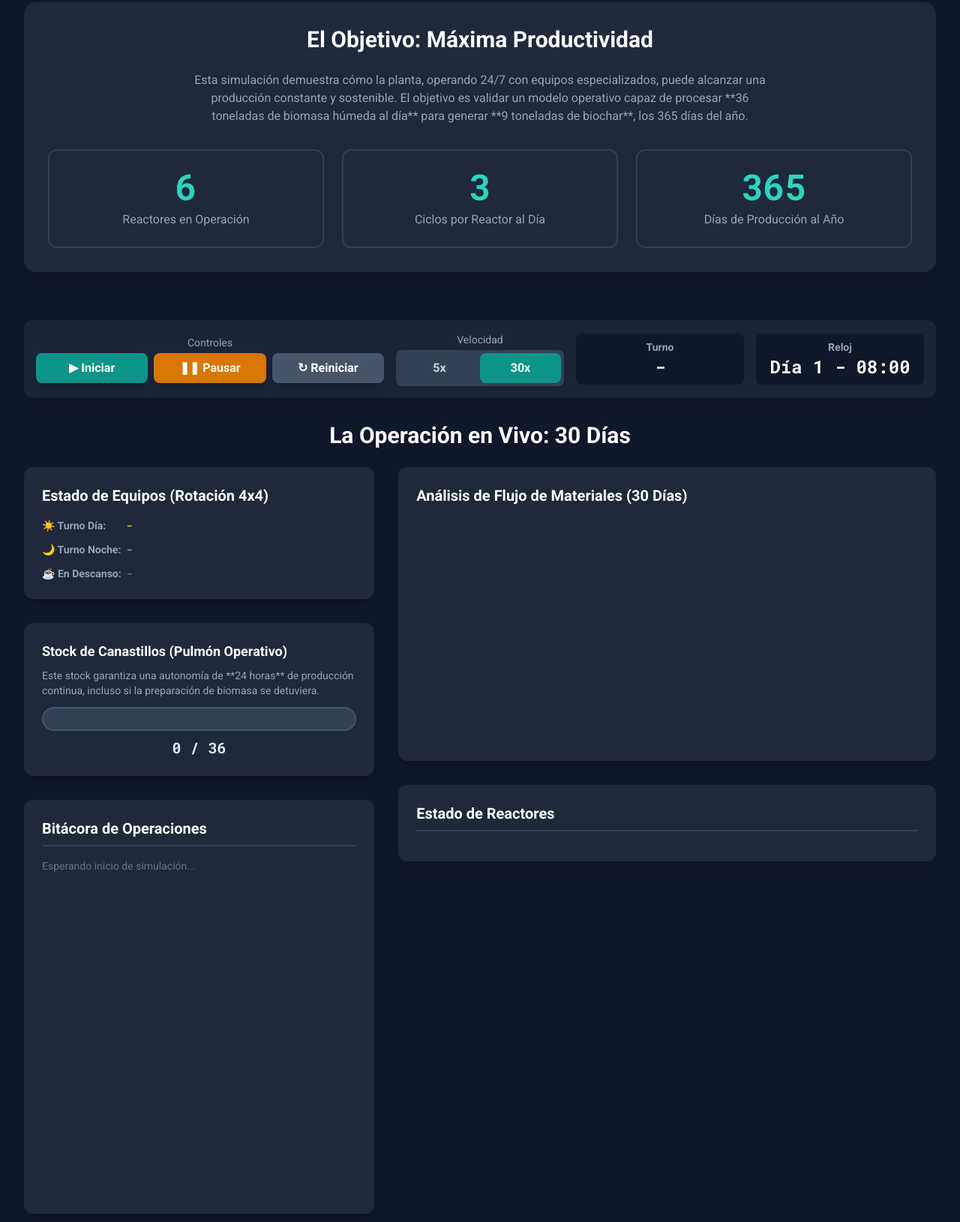
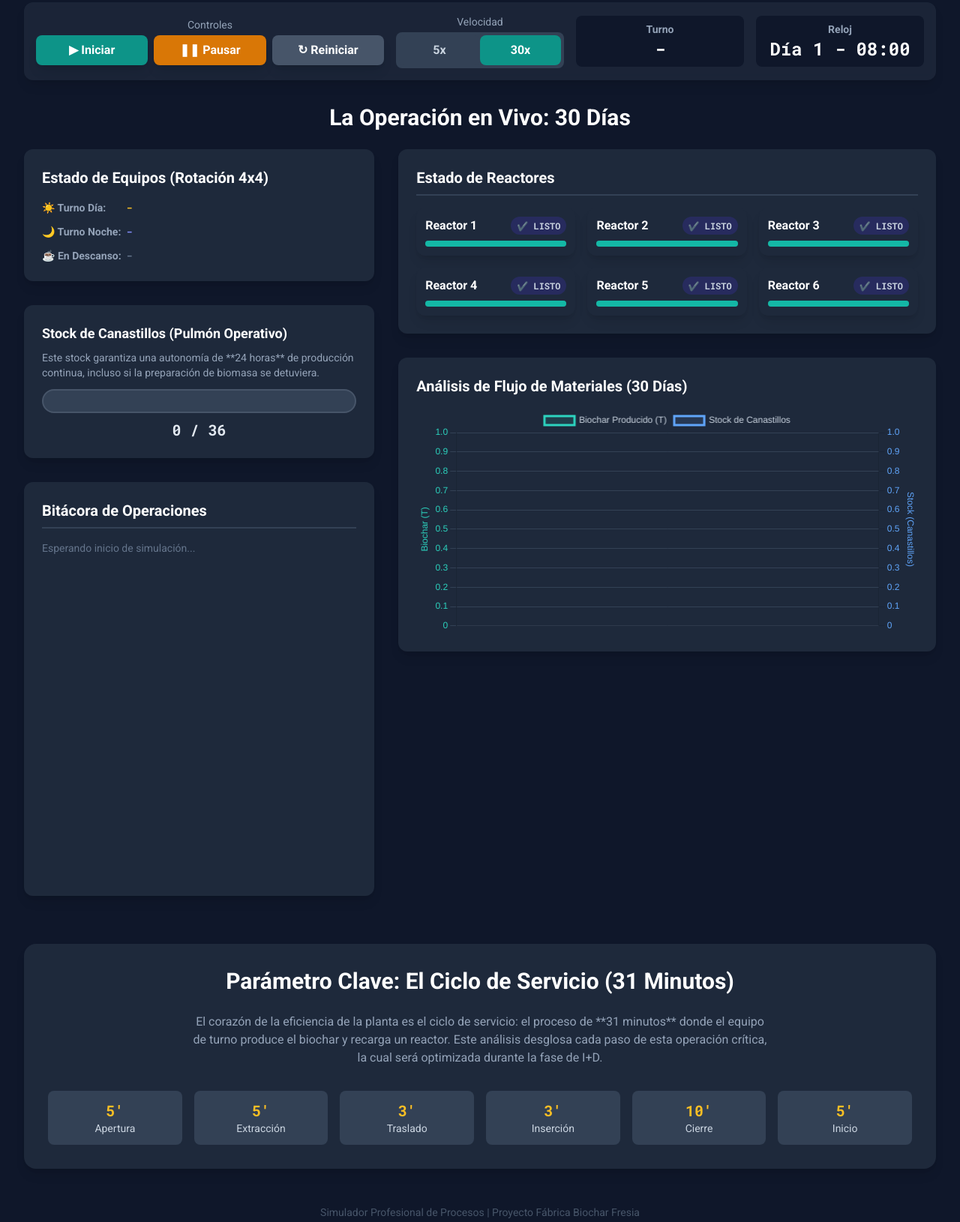
Before and after one commit to pablocussen/metroruma, a plain HTML site: page index.html in a window 1280 px wide. Shown: the part 185-1815 px from the top of the page at 75% size. Drawn offline with nearby package versions, Linux system fonts and the light colour scheme.

Commit message:
Update index.html

```diff
--- a/index.html
+++ b/index.html
@@ -24,25 +24,6 @@
             <h1 class="text-4xl md:text-6xl font-black text-white mb-4">Simulador de Operaciones</h1>
             <p class="text-xl md:text-2xl font-bold text-teal-400">Fábrica Biochar Fresia: Modelo de Flujo Continuo 24/7</p>
         </header>
-
-        <section class="mb-16 bg-slate-800 p-8 rounded-2xl shadow-lg">
-             <h2 class="text-3xl font-bold text-center mb-6 text-white">El Objetivo: Máxima Productividad</h2>
-             <p class="max-w-3xl mx-auto text-center text-slate-400 mb-8">Esta simulación demuestra cómo la planta, operando 24/7 con equipos especializados, puede alcanzar una producción constante y sostenible. El objetivo es validar un modelo operativo capaz de procesar **36 toneladas de biomasa húmeda al día** para generar **9 toneladas de biochar**, los 365 días del año.</p>
-             <div class="grid grid-cols-1 md:grid-cols-3 gap-6 text-center">
-                <div class="border-2 border-slate-700 p-6 rounded-xl">
-                    <p class="text-5xl font-black text-teal-400 mono">6</p>
-                    <p class="text-slate-400 mt-2">Reactores en Operación</p>
-                </div>
-                <div class="border-2 border-slate-700 p-6 rounded-xl">
-                    <p class="text-5xl font-black text-teal-400 mono">3</p>
-                    <p class="text-slate-400 mt-2">Ciclos por Reactor al Día</p>
-                </div>
-                <div class="border-2 border-slate-700 p-6 rounded-xl">
-                    <p class="text-5xl font-black text-teal-400 mono">365</p>
-                    <p class="text-slate-400 mt-2">Días de Producción al Año</p>
-                </div>
-             </div>
-        </section>
 
         <div class="bg-slate-800/80 backdrop-blur-sm p-4 rounded-xl shadow-lg mb-8 sticky top-4 z-20">
             <div class="grid grid-cols-2 md:grid-cols-4 lg:grid-cols-5 gap-4 items-center">
@@ -92,7 +73,7 @@
                          </div>
                          <p class="text-center mt-2 font-bold mono text-xl"><span id="stock-level">0</span> / 36</p>
                     </div>
-                    <div class="bg-slate-800 p-6 rounded-xl shadow-lg">
+                     <div class="bg-slate-800 p-6 rounded-xl shadow-lg">
                         <h2 class="font-bold text-xl mb-4 border-b-2 border-slate-700 pb-2 text-white">Bitácora de Operaciones</h2>
                         <div id="log" class="text-sm text-slate-400 space-y-2 h-[450px] overflow-y-auto">
                             <p class="text-slate-500">Esperando inicio de simulación...</p>
@@ -100,18 +81,25 @@
                     </div>
                 </div>
                 <div class="lg:col-span-3">
-                     <div class="bg-slate-800 p-6 rounded-xl shadow-lg">
+                      <div class="bg-slate-800 p-6 rounded-xl shadow-lg">
+                        <h2 class="font-bold text-xl mb-4 border-b-2 border-slate-700 pb-2 text-white">Estado de Reactores</h2>
+                        <div class="grid grid-cols-1 md:grid-cols-2 lg:grid-cols-3 gap-4" id="reactors-grid"></div>
+                    </div>
+                     <div class="bg-slate-800 p-6 rounded-xl shadow-lg mt-8">
                          <h2 class="text-xl font-bold mb-4 text-white">Análisis de Flujo de Materiales (30 Días)</h2>
                          <div class="h-[300px] relative">
                             <canvas id="flowChart"></canvas>
                          </div>
                      </div>
-                      <div class="bg-slate-800 p-6 rounded-xl shadow-lg mt-8">
-                        <h2 class="font-bold text-xl mb-4 border-b-2 border-slate-700 pb-2 text-white">Estado de Reactores</h2>
-                        <div class="grid grid-cols-1 md:grid-cols-2 lg:grid-cols-3 gap-4" id="reactors-grid"></div>
-                    </div>
                 </div>
              </div>
+        </section>
+
+        <section id="service-analysis" class="bg-slate-800 p-8 rounded-2xl shadow-lg">
+            <h2 class="text-3xl font-bold text-center mb-6 text-white">Parámetro Clave: El Ciclo de Servicio (31 Minutos)</h2>
+            <p class="max-w-3xl mx-auto text-center text-slate-400 mb-8">El corazón de la eficiencia de la planta es el ciclo de servicio: el proceso de **31 minutos** donde el equipo de turno produce el biochar y recarga un reactor. Este análisis desglosa cada paso de esta operación crítica, la cual será optimizada durante la fase de I+D.</p>
+            <ol id="service-steps" class="grid grid-cols-2 md:grid-cols-3 lg:grid-cols-6 gap-4 text-center">
+            </ol>
         </section>
 
         <footer class="text-center text-slate-600 mt-12 text-sm">
@@ -146,6 +134,7 @@
             const reportModal = document.getElementById('report-modal');
             const reportContent = document.getElementById('report-content');
             const closeModalButton = document.getElementById('close-modal');
+            const serviceStepsContainer = document.getElementById('service-steps');
 
             let simulationInterval;
             let reactors = [];
@@ -160,6 +149,12 @@
             const START_TIME_MIN = 8 * 60;
             const BASKETS_PER_HOUR_PREP = 4;
             const KG_PER_CYCLE = 500;
+
+            const serviceSteps = [
+                { task: 'Apertura', time: 5 }, { task: 'Extracción', time: 5 },
+                { task: 'Traslado', time: 3 }, { task: 'Inserción', time: 3 },
+                { task: 'Cierre', time: 10 }, { task: 'Inicio', time: 5 }
+            ];
 
             const states = {
                 PRODUCING: { text: '⚙️ PRODUCIENDO', bgColor: 'bg-blue-900/50', borderColor: 'border-blue-500' },
@@ -195,6 +190,18 @@
                     stepped: true
                 }]
             };
+
+            function populateServiceSteps() {
+                serviceStepsContainer.innerHTML = '';
+                serviceSteps.forEach(step => {
+                    serviceStepsContainer.innerHTML += `
+                        <li class="bg-slate-700 p-3 rounded-lg">
+                            <p class="font-bold text-xl mono text-amber-400">${step.time}'</p>
+                            <p class="text-sm text-slate-300">${step.task}</p>
+                        </li>
+                    `;
+                });
+            }
 
             function createReactors() {
                 reactorsGrid.innerHTML = '';
@@ -423,8 +430,6 @@
                 chartData.labels = [];
                 chartData.datasets.forEach(ds => ds.data = []);
                 if(flowChart) flowChart.update();
-                kpiProduction.textContent = '0.0 T';
-                kpiStockBuffer.textContent = '0.0 h';
             }
 
             speedButtons.forEach(button => {
```
